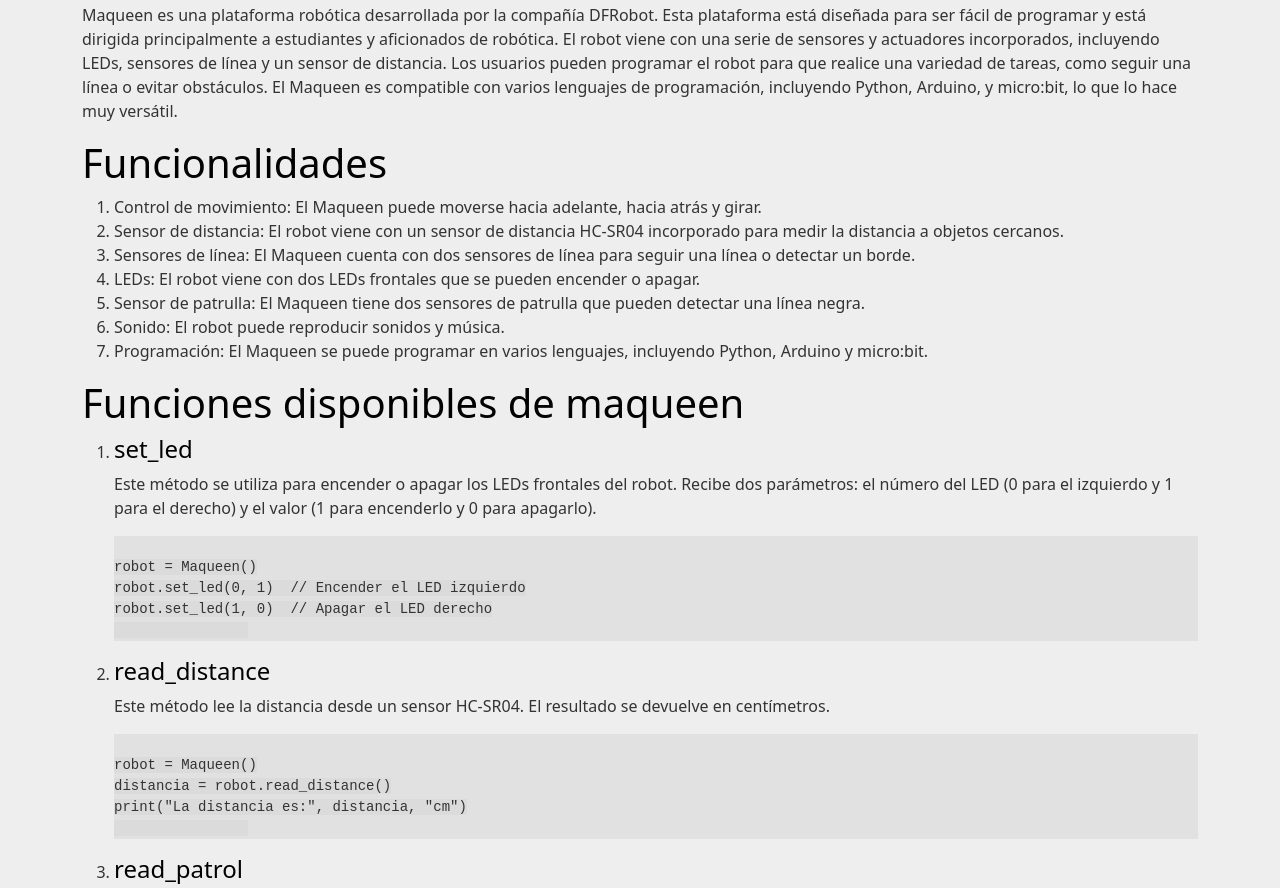
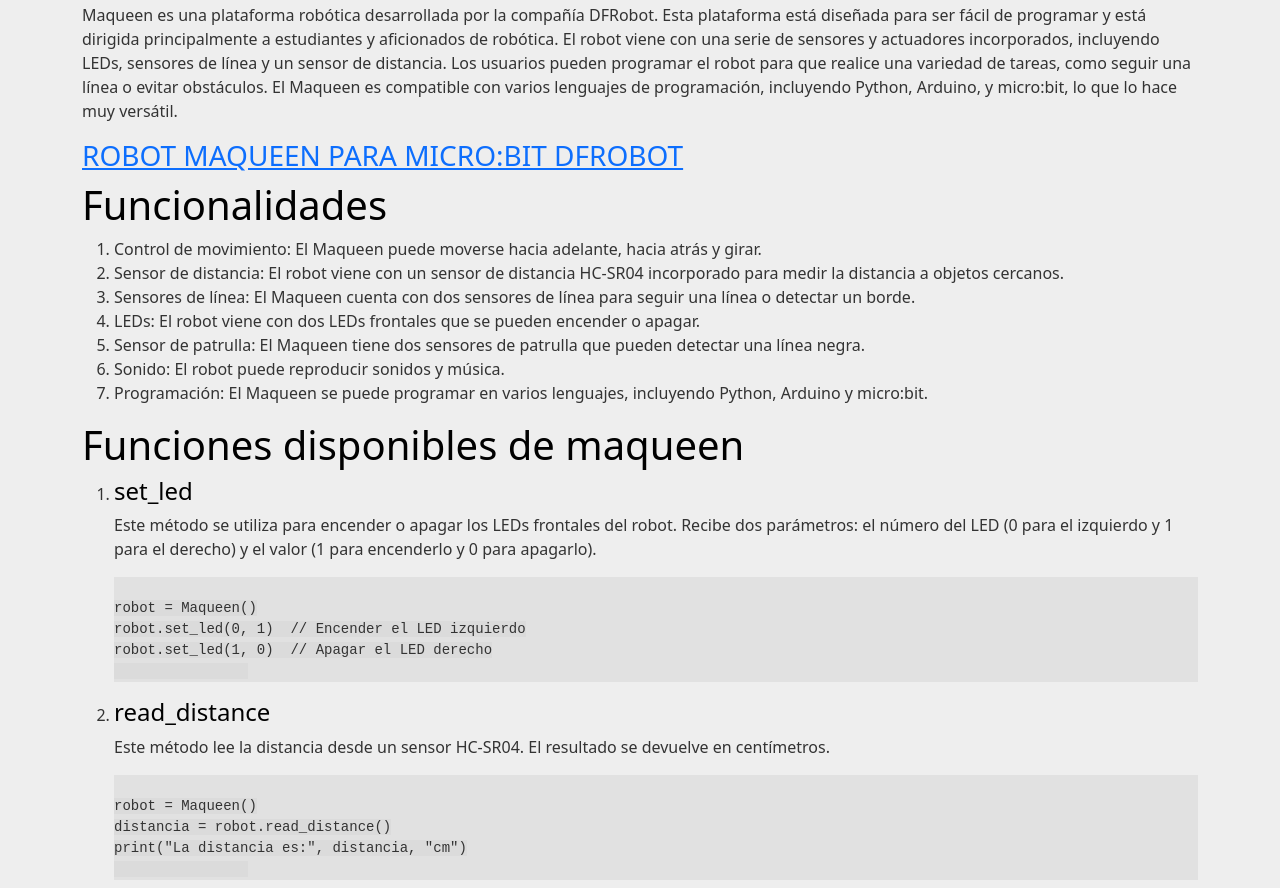
Before and after one commit to profeInformatica101/maqueen, a plain HTML site: page index.html in a window 1280 px wide. Shown: the part 961-1849 px from the top of the page. Drawn offline with nearby package versions, Linux system fonts and the light colour scheme; a script that the page names is missing.

Commit message:
Update index.html

```diff
--- a/index.html
+++ b/index.html
@@ -86,7 +86,9 @@
             <source src="audio/fra_quees.mp3" type="audio/mpeg">
         </audio>
         <p>Maqueen es una plataforma robótica desarrollada por la compañía DFRobot. Esta plataforma está diseñada para ser fácil de programar y está dirigida principalmente a estudiantes y aficionados de robótica. El robot viene con una serie de sensores y actuadores incorporados, incluyendo LEDs, sensores de línea y un sensor de distancia. Los usuarios pueden programar el robot para que realice una variedad de tareas, como seguir una línea o evitar obstáculos. El Maqueen es compatible con varios lenguajes de programación, incluyendo Python, Arduino, y micro:bit, lo que lo hace muy versátil.</p>
-        <h1>Funcionalidades</h1>
+        <h3><a href="https://www.electan.com/maqueen-p-10376.html?gclid=CjwKCAjw3POhBhBQEiwAqTCuBvnVGN0rYEpStvqAwuAuLLy5SO5VQB-bo7HU-g9qEyVgwOTupWzPbxoCpg4QAvD_BwE">ROBOT MAQUEEN PARA MICRO:BIT DFROBOT</a></h3>
+
+<h1>Funcionalidades</h1>
         <ol>
             <li>Control de movimiento: El Maqueen puede moverse hacia adelante, hacia atrás y girar.</li>
             <li>Sensor de distancia: El robot viene con un sensor de distancia HC-SR04 incorporado para medir la distancia a objetos cercanos.</li>
```
